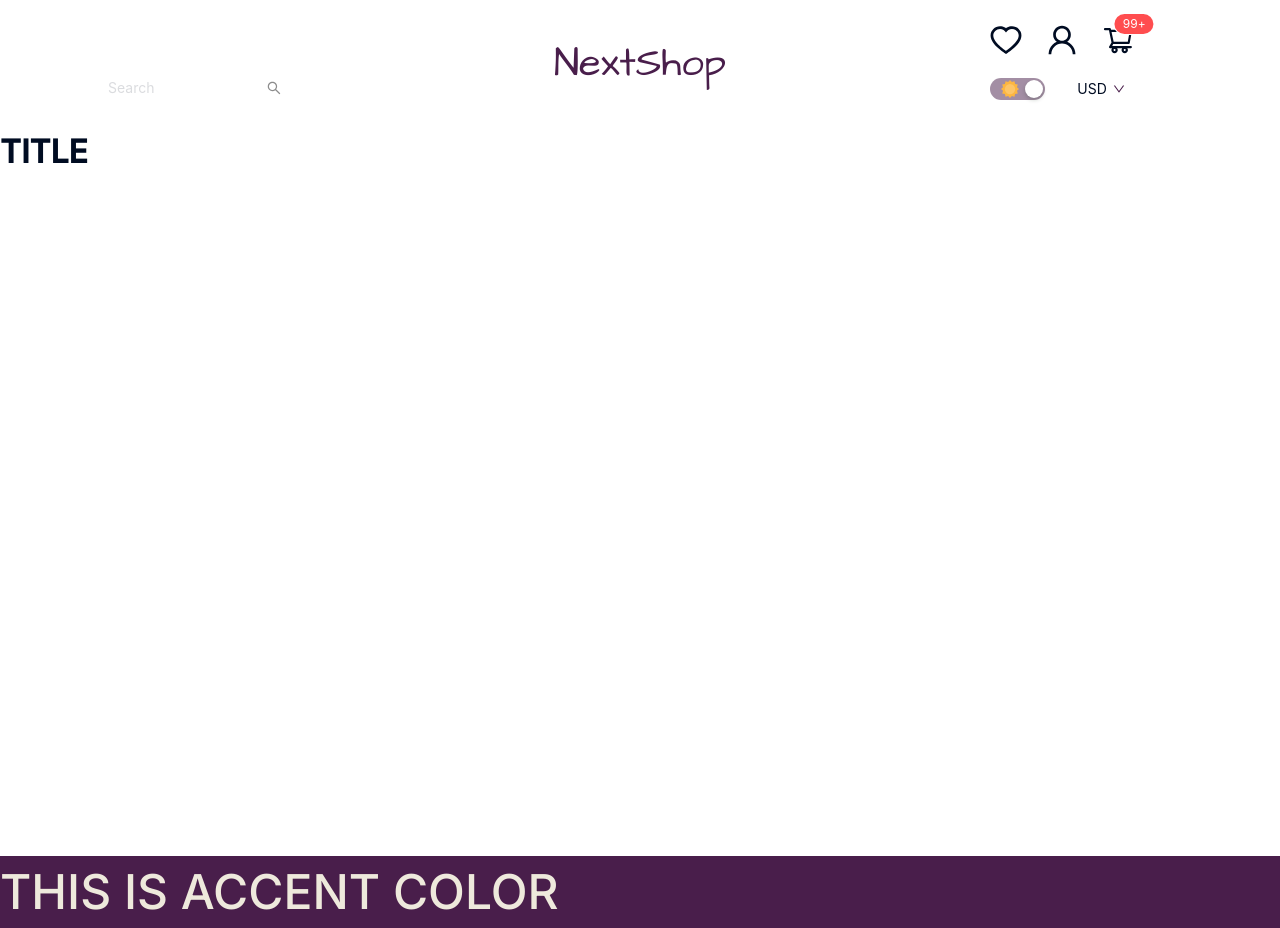
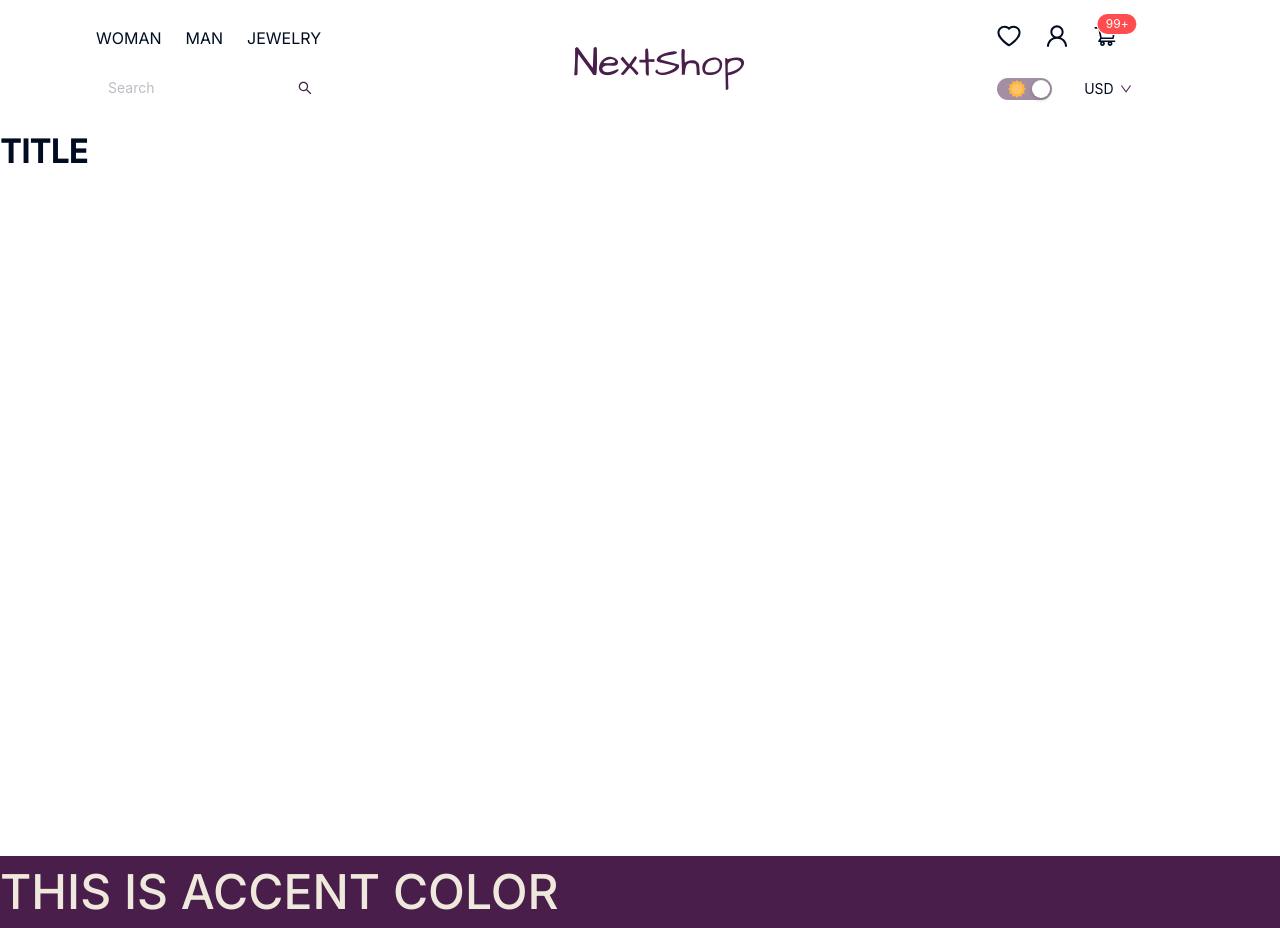
Before and after one commit to RussianBoy64/nextJS-store, a Next.js app: page / in a window 1280 px wide. Built offline with nearby package versions, Linux system fonts and the light colour scheme.

Commit message:
feat: style settings for searchPanel, add CategoriesPanel and routes

```diff
--- a/components/Header/header.module.scss
+++ b/components/Header/header.module.scss
@@ -1,6 +1,6 @@
 .header {
   display: grid;
-  grid-template-areas: "gender logo profile" "search logo settings";
+  grid-template-areas: "category logo profile" "search logo settings";
   grid-template-columns: 2fr 7fr 2fr;
   align-content: space-between;
   gap: 0.7rem;
--- a/components/Header/index.tsx
+++ b/components/Header/index.tsx
@@ -2,12 +2,14 @@ import Logo from "@/components/Logo";
 import ProfilePanel from "@/components/UI/ProfilePanel";
 import SettingsPanel from "@/components/UI/SettingsPanel";
 import SearchPanel from "@/components/UI/SearchPanel";
+import CategoriesPanel from "@/components/UI/CategoriesPanel";
 
 import styles from "./header.module.scss";
 
 const Header = () => {
   return (
     <header className={styles.header}>
+      <CategoriesPanel />
       <SearchPanel />
       <Logo />
       <ProfilePanel />
--- /dev/null
+++ b/components/UI/CategoriesPanel/categoriesPanel.module.scss
@@ -0,0 +1,5 @@
+@import "@/styles/variables";
+
+.categoriesPanel {
+  grid-area: category;
+}
--- /dev/null
+++ b/components/UI/CategoriesPanel/index.tsx
@@ -0,0 +1,23 @@
+"use client";
+
+import Link from "next/link";
+import { Space } from "antd";
+import routes from "routes";
+
+import styles from "./categoriesPanel.module.scss";
+
+const CategoriesPanel = () => {
+  return (
+    <>
+      <Space size="large" align="center" className={styles.categoriesPanel}>
+        {routes.map((route) => (
+          <Link href={route.path} key={route.id}>
+            {route.name}
+          </Link>
+        ))}
+      </Space>
+    </>
+  );
+};
+
+export default CategoriesPanel;
--- a/components/UI/ProfilePanel/profilePanel.module.scss
+++ b/components/UI/ProfilePanel/profilePanel.module.scss
@@ -7,7 +7,7 @@
   &__profile,
   &__cart {
     color: $text-color;
-    font-size: $fs-xl;
+    font-size: $fs-l;
     cursor: pointer;
     transition: all $tr-time ease-in-out;
   }
@@ -16,18 +16,25 @@
   &__profile:hover,
   &__cart:hover {
     color: $accent-primary;
-    animation: bounce $tr-time ease-in-out;
+    // animation: bounce $tr-time ease-in-out;
+    transform: scale(1.1);
+  }
+
+  &__wishList:active,
+  &__profile:active,
+  &__cart:active {
+    transform: scale(0.85);
   }
 }
 
-@keyframes bounce {
-  0% {
-    transform: translateY(0);
-  }
-  50% {
-    transform: translateY(-5px);
-  }
-  100% {
-    transform: translateY(0);
-  }
-}
+// @keyframes bounce {
+//   0% {
+//     transform: translateY(0);
+//   }
+//   50% {
+//     transform: translateY(-5px);
+//   }
+//   100% {
+//     transform: translateY(0);
+//   }
+// }
--- /dev/null
+++ b/routes.ts
@@ -0,0 +1,13 @@
+export interface route {
+  id: string;
+  name: string;
+  path: string;
+}
+
+const routes: route[] = [
+  { id: "woman", name: "Woman", path: "/woman" },
+  { id: "man", name: "Man", path: "/man" },
+  { id: "jewelry", name: "Jewelry", path: "/jewelry" },
+];
+
+export default routes;
--- a/static/themeSettings.ts
+++ b/static/themeSettings.ts
@@ -5,7 +5,7 @@ export enum themeTypes {
 
 // COLORS
 
-const TRANSPARENT = "transperent";
+const TRANSPARENT = "transparent";
 const WHITE = "#ffffff";
 const BLACK = "#000c22";
 const BLACK25 = "#000c2225";
@@ -22,7 +22,8 @@ const PURPL_DARK80 = "#491e4b80";
 const themeSettings = {
   [themeTypes.light]: {
     token: {
-      // colorPrimary: PURPL_DARK,
+      colorInfoHover: PURPL_DARK80,
+      colorInfoActive: PURPL_DARK,
     },
     components: {
       Switch: {
@@ -42,21 +43,23 @@ const themeSettings = {
       Input: {
         lineWidth: 0,
         colorText: BLACK,
-        colorTextPlaceholder: BLACK25,
+        colorTextPlaceholder: BLACK45,
         colorTextQuaternary: BLACK25,
         colorTextTertiary: BLACK45,
+        colorTextDescription: PURPL_DARK,
+        colorPrimaryHover: PURPL_DARK80,
+        colorPrimaryActive: PURPL_DARK,
       },
       Button: {
         lineWidth: 0,
-        colorPrimary: "yellow",
         colorBgContainer: WHITE,
-        colorPrimaryText: "red",
       },
     },
   },
   [themeTypes.dark]: {
     token: {
-      // colorPrimary: PURPL_DARK,
+      colorInfoHover: POWDER80,
+      colorInfoActive: POWDER,
     },
     components: {
       Switch: {
@@ -81,6 +84,9 @@ const themeSettings = {
         colorTextPlaceholder: WHITE,
         colorTextQuaternary: POWDER50,
         colorTextTertiary: POWDER80,
+        colorTextDescription: WHITE,
+        colorPrimaryHover: POWDER50,
+        colorPrimaryActive: POWDER,
       },
       Button: {
         lineWidth: 0,
```
